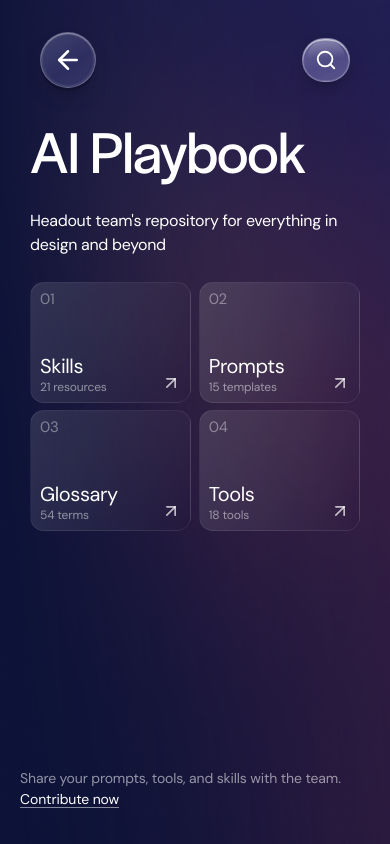
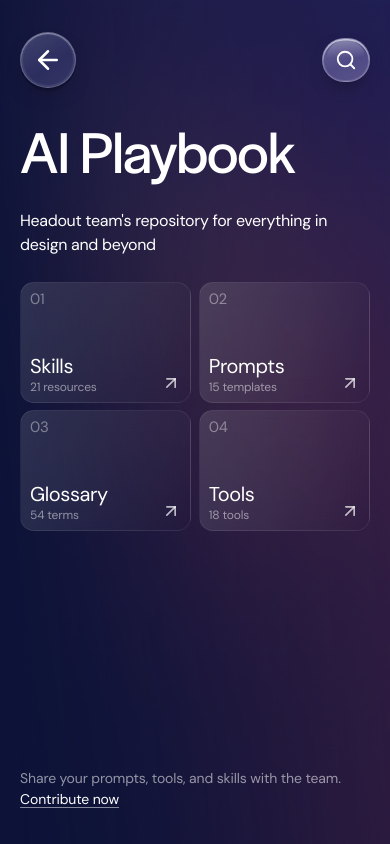
Before and after one commit to pavitsond-cyber/AI-Playbook, a Next.js app: page / in a window 390 px wide. Built offline with nearby package versions, Linux system fonts and the light colour scheme; a web font is replaced by a local one.

Commit message:
Standardize mobile page gutters

```diff
--- a/app/(playbook)/contribute/page.tsx
+++ b/app/(playbook)/contribute/page.tsx
@@ -845,5 +845,10 @@ const CONTRIBUTE_CSS = `
       width: 100%;
       min-width: 0;
     }
+
+    .contribute-success-shell {
+      padding-right: 20px;
+      padding-left: 20px;
+    }
   }
 `
--- a/app/(playbook)/page.tsx
+++ b/app/(playbook)/page.tsx
@@ -166,12 +166,12 @@ export default function LandingPage() {
 
       {/* ══════════════════════════════════════════════════════════════════
           MOBILE LAYOUT  — Figma node 110:1842
-          Content: left:30px, top:80px (just below TopNav 64px)
+          Content: 20px mobile gutter, below the shared page header
           Title: 60px stacked, cards: 2×2 grid, gap: 7.6px
       ══════════════════════════════════════════════════════════════════ */}
       <div
         className="sm:hidden absolute flex flex-col"
-        style={{ top: 120, left: 30, right: 30, zIndex: 10, gap: 25 }}
+        style={{ top: 120, left: 20, right: 20, zIndex: 10, gap: 25 }}
       >
         {/* Title — slides in from left */}
         <h1 className="animate-slide-right delay-75" style={{
--- a/app/globals.css
+++ b/app/globals.css
@@ -361,7 +361,7 @@ body {
   right: 0;
   z-index: 2;
   display: flex;
-  width: min(280px, calc(100vw - 48px));
+  width: min(280px, calc(100vw - 40px));
   padding: 8px;
   flex-direction: column;
   gap: 2px;
@@ -447,12 +447,12 @@ body {
 @media (max-width: 639px) {
   .playbook-page-header {
     padding-inline:
-      max(env(safe-area-inset-left, 0px), 40px)
-      max(env(safe-area-inset-right, 0px), 40px);
+      max(env(safe-area-inset-left, 0px), 20px)
+      max(env(safe-area-inset-right, 0px), 20px);
   }
 
   .playbook-page-header__content {
-    gap: 40px;
+    gap: 16px;
   }
 
   .playbook-page-header__title {
```
